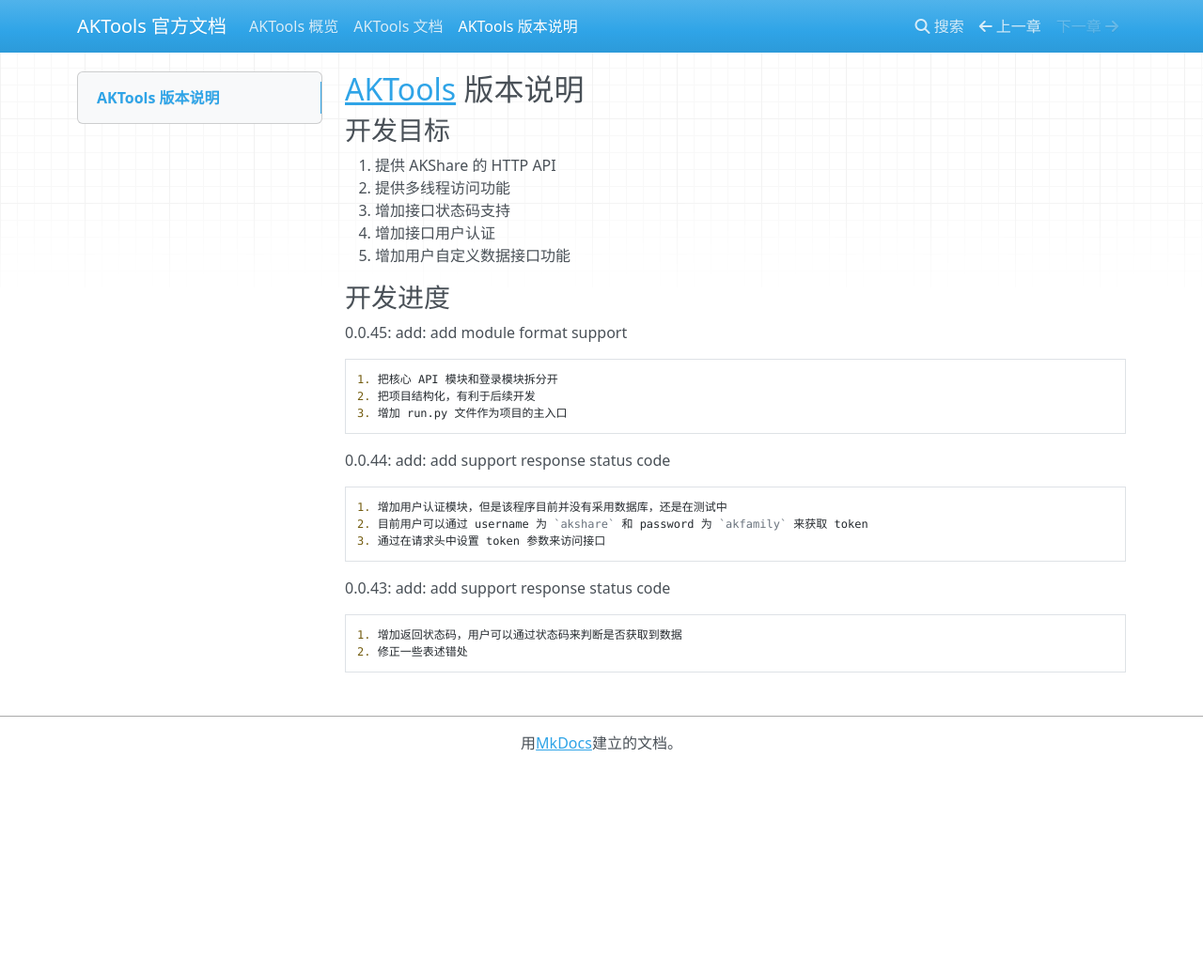
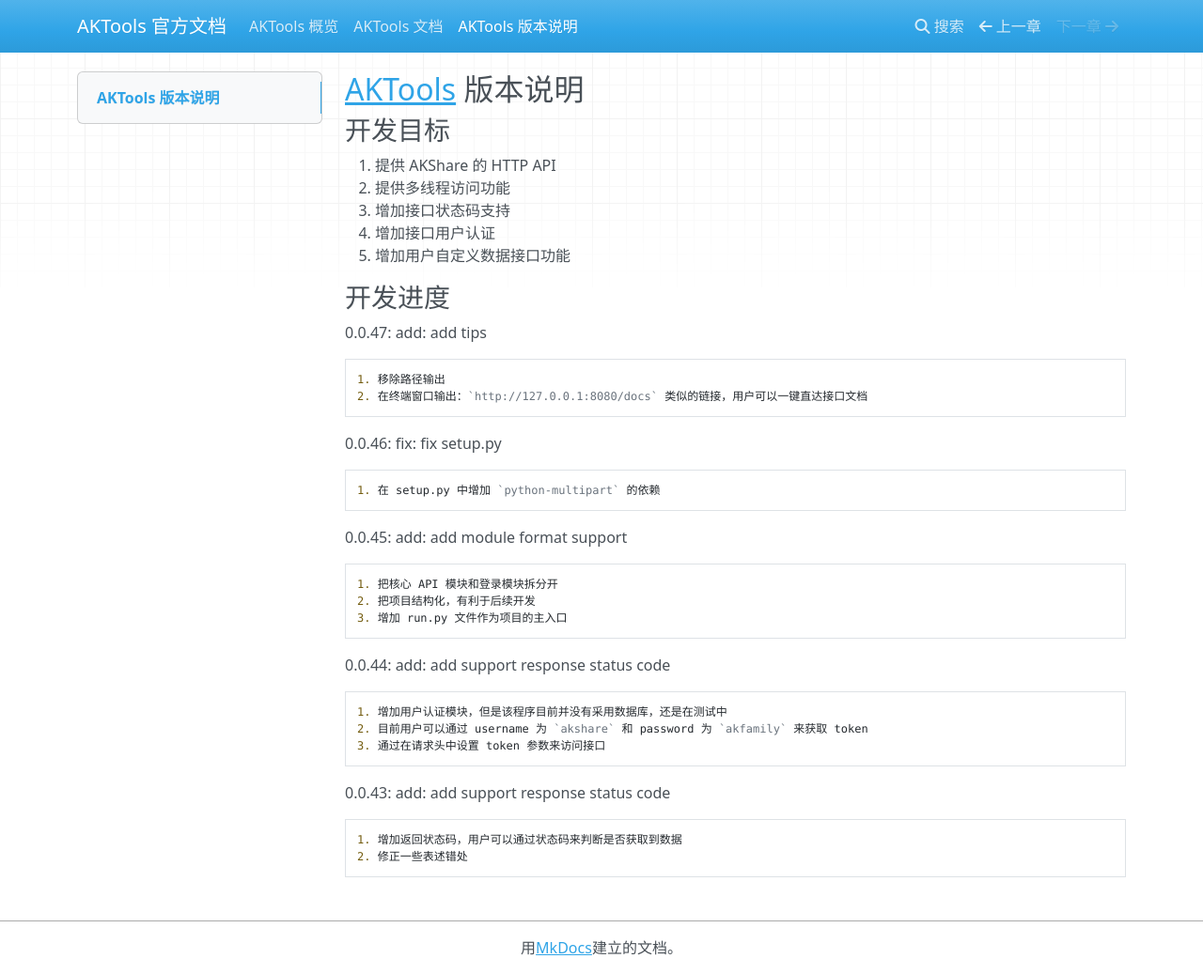
Before and after one commit to akfamily/aktools, an MkDocs documentation site: the page built from docs/aktools_version.md, in a window 1280 px wide and 1037 px high. Shown: the whole window at 94% size. Built offline with MkDocs 1.6.1, drawn with Linux system fonts in a browser that asks for light colours; nearby versions of some CDN libraries.

Commit message:
docs(docs): docs
docs

```diff
--- a/aktools/__init__.py
+++ b/aktools/__init__.py
@@ -50,8 +50,9 @@
 0.0.45: add: add module format support
 0.0.46: fix: fix setup.py
 0.0.47: add: add tips
+0.0.48: fix: fix docs
 """
 
 __title__ = "AKTools"
-__version__ = "0.0.47"
+__version__ = "0.0.48"
 __author__ = "AKFamily"
--- a/docs/aktools_version.md
+++ b/docs/aktools_version.md
@@ -9,6 +9,15 @@
 5. 增加用户自定义数据接口功能
 
 ### 开发进度
+
+0.0.47: add: add tips
+
+    1. 移除路径输出
+    2. 在终端窗口输出：`http://127.0.0.1:8080/docs` 类似的链接，用户可以一键直达接口文档
+
+0.0.46: fix: fix setup.py
+
+    1. 在 setup.py 中增加 `python-multipart` 的依赖
 
 0.0.45: add: add module format support
 
```
Also changed, not shown: README.md (+3 -3 lines), docs/aktools.md (+7 -7 lines), docs/index.md (+3 -3 lines), 1 other file.
